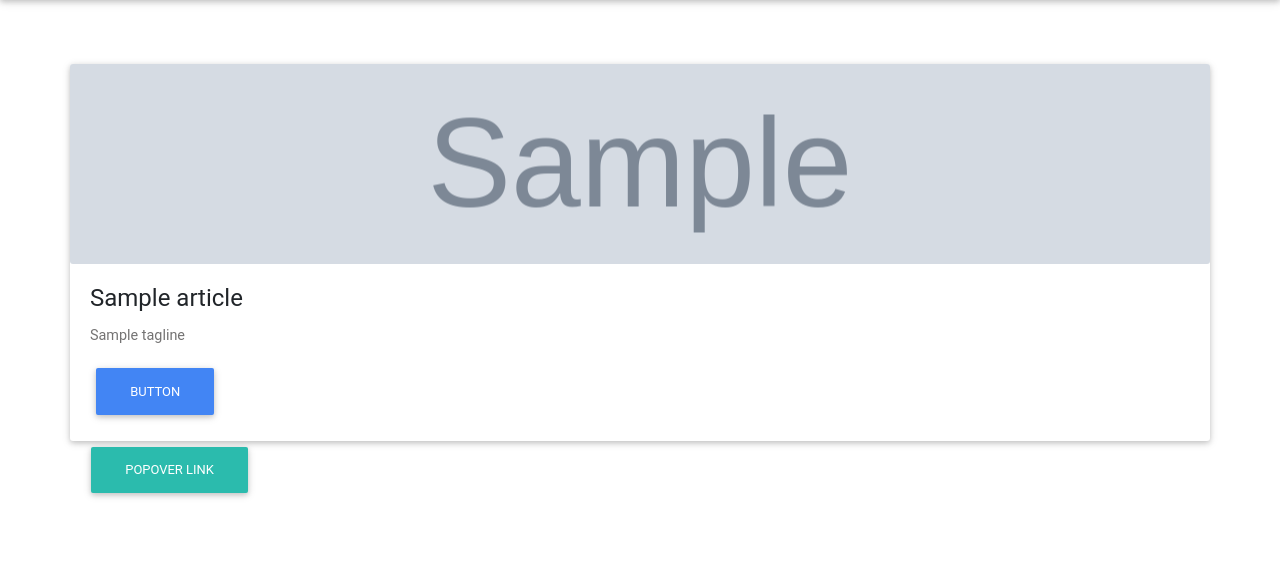
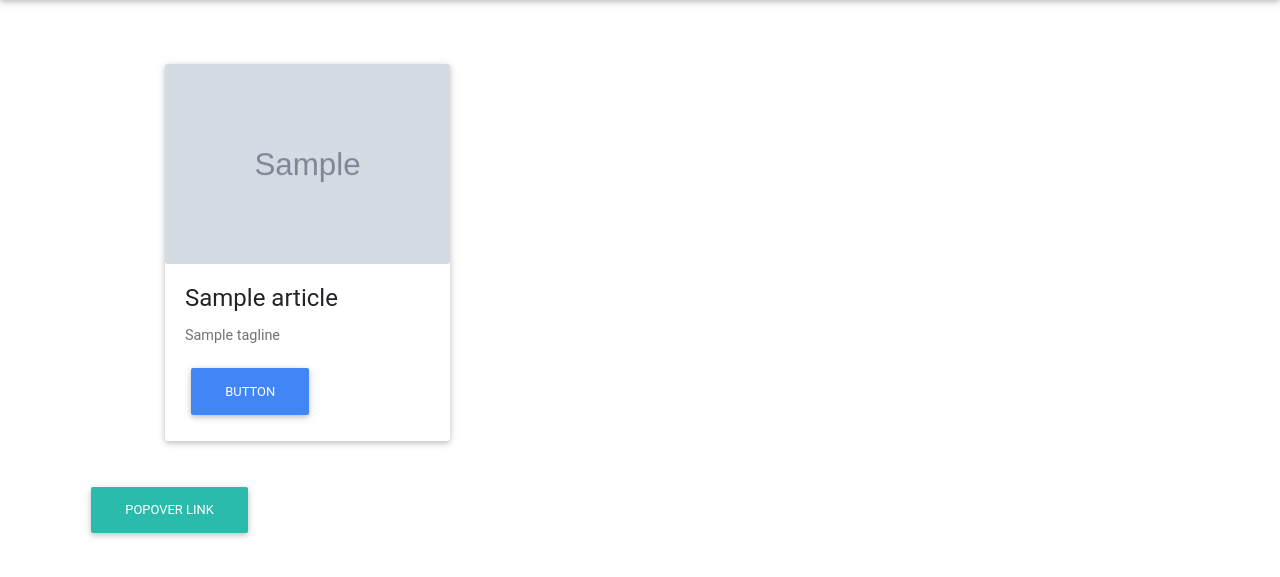
Before and after one commit to N-Ehmayer/slug-feed, a Node project: template views/index.ejs in a window 1280 px wide. Shown: the part 56-633 px from the top of the page. Run offline with Node 20 templates, Linux system fonts and the light colour scheme; the template is opened without the code that fills it: most values are stand-ins (such as "Sample title", 1, 10 or a date in 2020); grey boxes marked "Sample" are stand-in pictures; some libraries are stand-ins or nearby versions; some web fonts are replaced.

Commit message:
fixed articles list 3 cards per row

```diff
--- a/public/styles/application.css
+++ b/public/styles/application.css
@@ -13,6 +13,10 @@
   width: 100%;
 }
 
+.card {
+  margin-bottom: 40px;
+}
+
 .card-img {
   width: 100%;
   height: 100%;
@@ -20,7 +24,6 @@
   background-repeat: no-repeat;
   background-size: cover;
   background-position: center;
-  margin: auto;
 }
 
 .rounded-circle {
--- a/sass/main.scss
+++ b/sass/main.scss
@@ -12,6 +12,10 @@
   width: 100%;
 }
 
+.card {
+  margin-bottom: 40px
+}
+
 .card-img {
   width: 100%;
   height: 100%;
@@ -19,7 +23,6 @@
   background-repeat: no-repeat;
   background-size: cover;
   background-position: center;
-  margin: auto;
 }
 
 .rounded-circle {
--- a/views/partials/_article_card.ejs
+++ b/views/partials/_article_card.ejs
@@ -1,6 +1,6 @@
 <!--Card-->
 
-<div id="card-<%= article.id %>" class="card card-img">
+<div id="card-<%= article.id %>" class="card card-img col-3 offset-1">
 
   <!--Card image-->
   <div class="view overlay view-card">
```
